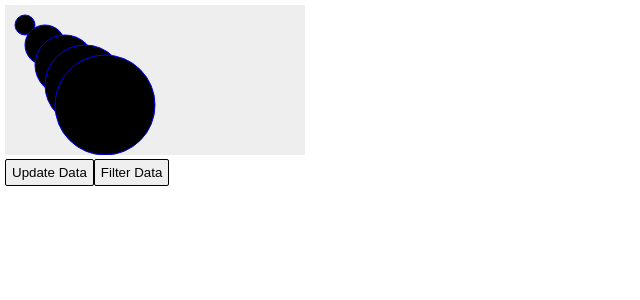
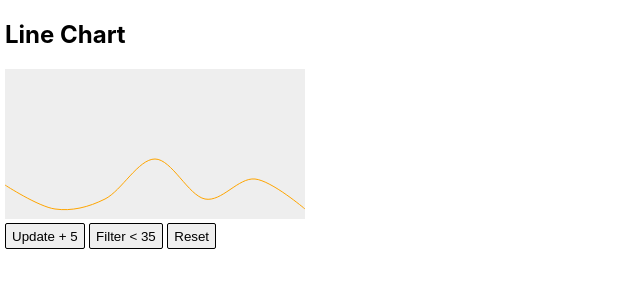
Before and after one commit to slaleye/react-D3, a React (Create React App) app in the folder react-app-part-one/: page / in a window 1280 px wide. Shown: the top 300 px of the page, without its empty margins (0-640 px from the left). Built offline with nearby package versions, Linux system fonts and the light colour scheme.

Commit message:
Curved Line Chart with D3

```diff
--- a/react-app-part-one/src/App.js
+++ b/react-app-part-one/src/App.js
@@ -1,31 +1,43 @@
 import React, { useRef, useEffect, useState} from 'react';
-import {select} from 'd3';
+import {select, line, curveCardinal} from 'd3';
 import './App.css';
 
 
 
 function App() {
-   const[data, setData] = useState([10,20,30,40,50]);
-    //useRef : hook used to access Dom element
+  const totalSvgHeight = 150;
+  const initialData = [34,10,20,60,20,40,10];
+  const [dataSet, setData] = useState(initialData);
+
   const svgRef = useRef();
-  // useEffect will be called once the Dom element has been rendered, and also when element in the array passed to it has been changed
+
   useEffect( () => {
     console.log(svgRef);
     const svg = select(svgRef.current);
-    svg.selectAll("circle")
-        .data(data)
-        .join("circle")
-        .attr("r", value => value) // join will handle entering and updating elements
-        .attr("cx", value => value*2 )
-        .attr("cy", value => value*2 )
-        .attr("stroke", 'blue');
-  },[data]);
+    // line generates the d element of the path based on the daa it gets
+    const myLine = line().x((value, index) => index * 50)
+                    .y(value => totalSvgHeight-value)
+                    .curve(curveCardinal); // Started from the bottom now we here XD, make chart start
+                    //from the bottom by removing them from the total height of the svg
+                    // curve on line function to make the graph a curve using curveCardinal
+    // use an array in selectAll().ddata, so D3 generates only one path element with the data inside our dataSet
+    svg.selectAll('path').data([dataSet]).join('path')
+        .attr('d', value => myLine(value))
+        .attr('fill','none')
+        .attr('stroke','orange');
+
+  },[dataSet]);
 
   return (<React.Fragment>
-        <svg ref={svgRef}></svg>
+        <h2>Line Chart</h2>
+        <svg ref={svgRef}>
+        </svg>
         <br/>
-        <button onClick={ () => setData(data.map( value => value+ 5))} >Update Data</button>
-        <button onClick={() => setData(data.filter(value => value < 35))}>Filter Data</button>
+        <button onClick={ () => setData(dataSet.map( value => value+ 5))} >Update + 5</button>
+        <span>&nbsp;</span>
+  <button onClick={() => setData(dataSet.filter(value => value < 35))}>Filter {"<"} 35</button>
+        <span>&nbsp;</span>
+        <button onClick={() => setData(initialData.map(value => value ))}>Reset </button>
       </React.Fragment>);
 }
 
```
Also changed, not shown: 1 other file (tests, documents, lock files or other folders).
